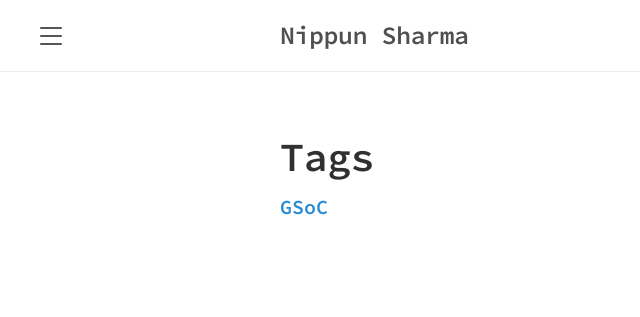
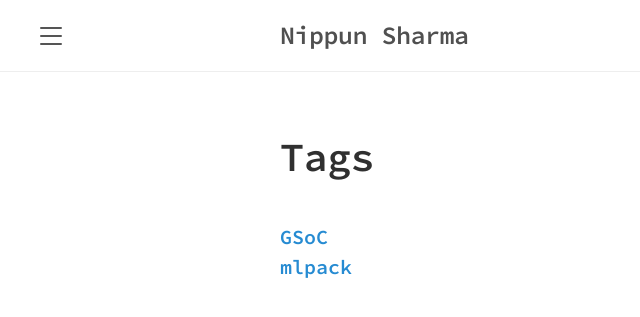
Before and after one commit to NippunSharma/nippunsharma.github.io, a Jekyll site: the page built from tag.md, in a window 1280 px wide. Shown: the top 317 px of the page, without its empty margins (0-640 px from the left). Built offline with Jekyll 4.4.1, drawn with Linux system fonts in a browser that asks for light colours; nearby versions of some CDN libraries.

Commit message:
added mlpack tag

```diff
--- a/_data/tags.yml
+++ b/_data/tags.yml
@@ -1,2 +1,5 @@
 - slug: gsoc
   name: GSoC
+
+- slug: mlpack
+- name: mlpack
```
